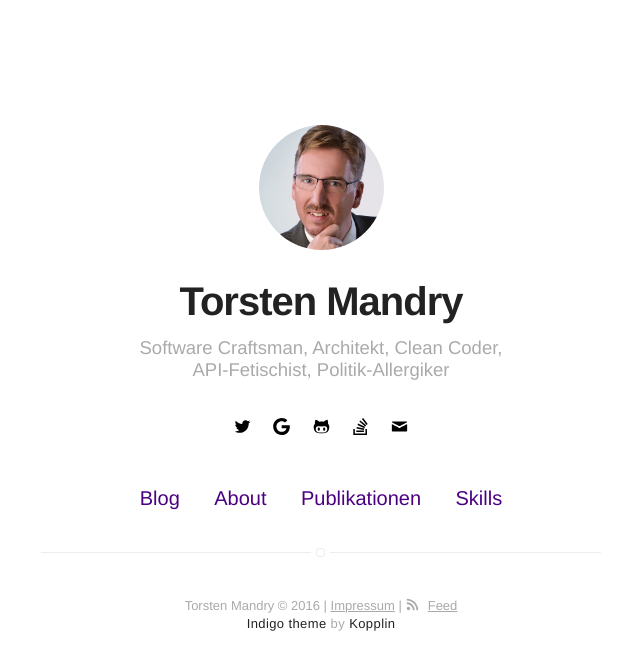
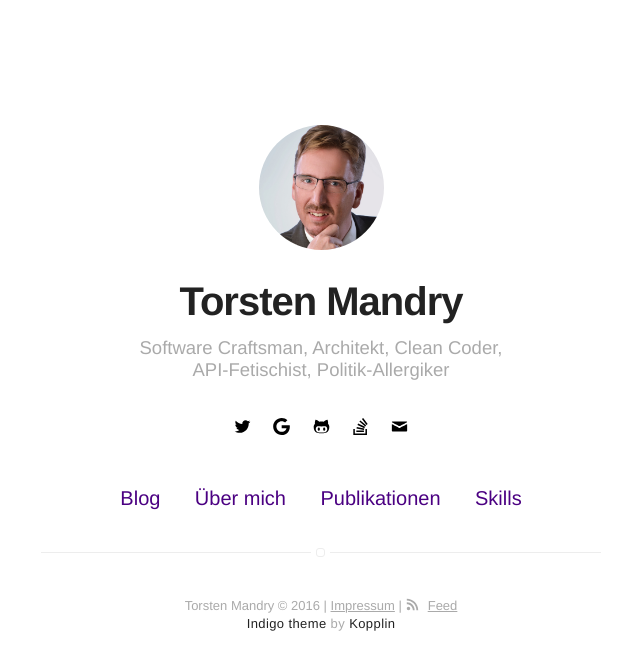
Before and after one commit to torstenmandry/torstenmandry.github.io, a Jekyll site: the page built from index.html, in a window 1280 px wide. Shown: the top 670 px of the page, without its empty margins (319-959 px from the left). Built offline with Jekyll 4.4.1, drawn with Linux system fonts in a browser that asks for light colours.

Commit message:
rename "About" to "Über mich"

```diff
--- a/_includes/nav.html
+++ b/_includes/nav.html
@@ -23,9 +23,9 @@
         {% endif %}
 
         {% if site.about == true %}
-            {% if page.title != "About" %}
+            {% if page.title != "Über mich" %}
                 <li class="item">
-                    <a class="link" href="{{ site.url }}/about">About</a>
+                    <a class="link" href="{{ site.url }}/about">Über mich</a>
                 </li>
             {% endif %}
         {% endif %}
```
Also changed, not shown: about.md (+1 -1 lines).
